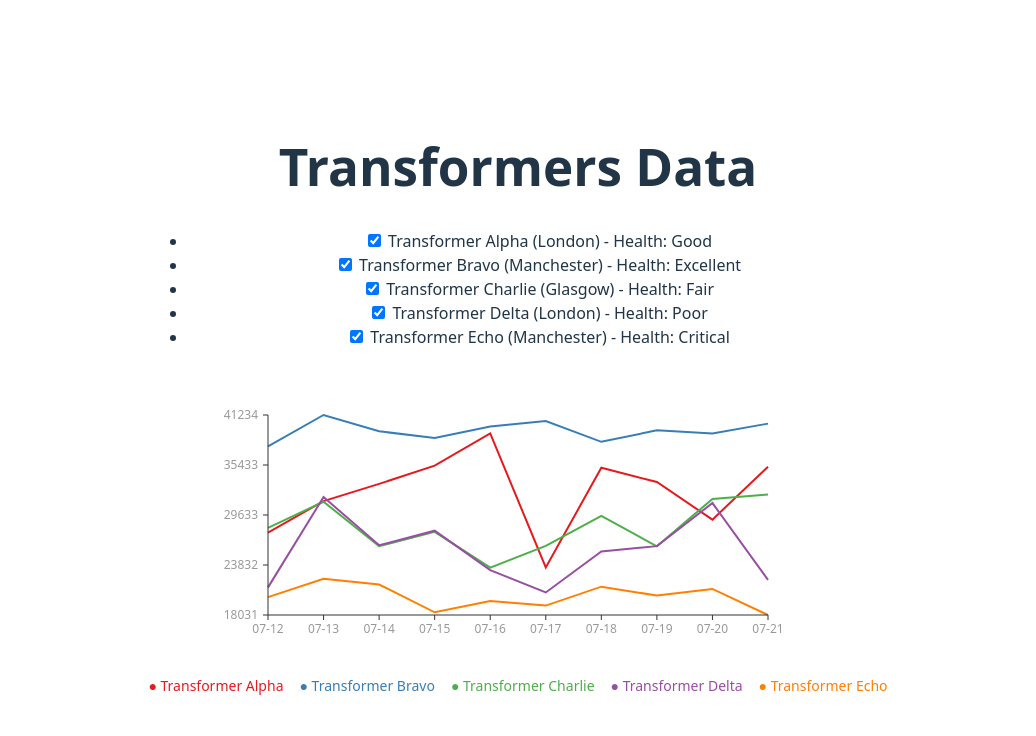
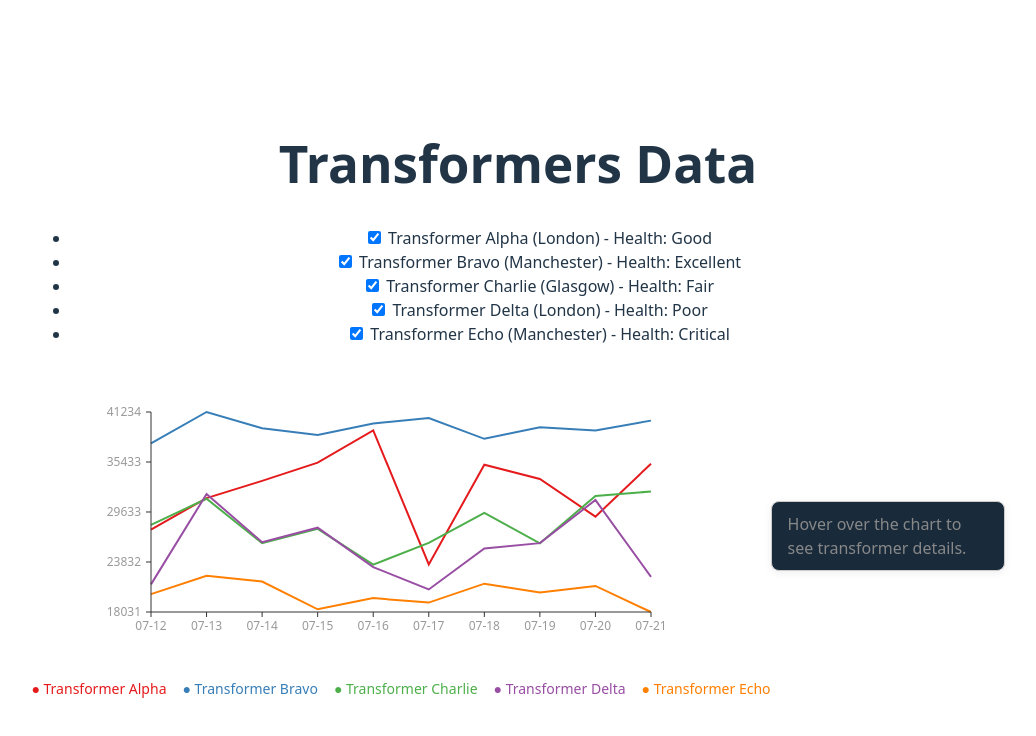
Before and after one commit to ktwist/data-visualiser, a Vue app: page / in a window 1280 px wide. Shown: the top 736 px of the page, without its empty margins (122-1158 px from the left). Built offline with nearby package versions, Linux system fonts and the light colour scheme.

Commit message:
feat: chart info on hover in side panel

```diff
--- a/src/components/VoltageLineChart.vue
+++ b/src/components/VoltageLineChart.vue
@@ -1,6 +1,8 @@
 <template>
-  <div class="chart-container">
-    <svg :width="width" :height="height">
+  <div class="chart-container" style="position: relative;">
+    <!-- Always visible info box below chart -->
+    <div>
+    <svg :width="width" :height="height" @mousemove="onMouseMove" @mouseleave="onMouseLeave">
       <!-- Y-axis ticks and labels -->
       <g v-for="(v, i) in yTicks" :key="'y-tick-' + i">
         <line
@@ -44,9 +46,20 @@
           stroke-width="2"
         />
       </g>
+      <!-- Hover dot for nearest transformer only -->
+      <g v-if="hoverIndex !== null && nearestTransformer">
+        <circle
+          v-if="getDotPosition(nearestTransformer, hoverIndex)"
+          :cx="getDotPosition(nearestTransformer, hoverIndex)?.x"
+          :cy="getDotPosition(nearestTransformer, hoverIndex)?.y"
+          r="5"
+          :fill="getColor(nearestTransformer.assetId)"
+          stroke="#fff"
+          stroke-width="2"
+        />
+      </g>
       <!-- X-axis -->
       <line :x1="padding" :y1="height - padding" :x2="width - padding" :y2="height - padding" stroke="#333" />
-      <!-- Y-axis -->
       <line :x1="padding" :y1="padding" :x2="padding" :y2="height - padding" stroke="#333" />
     </svg>
     <div class="legend">
@@ -55,15 +68,35 @@
       </span>
     </div>
   </div>
+  <div class="hover-info" style="margin-top: 12px;">
+      <template v-if="hoverIndex !== null && nearestTransformer">
+        <div class="hover-title" :style="{ color: getColor(nearestTransformer.assetId) }">
+          ● {{ nearestTransformer.name }}
+        </div>
+        <div><strong>Asset ID:</strong> {{ nearestTransformer.assetId }}</div>
+        <div><strong>Region:</strong> {{ nearestTransformer.region }}</div>
+        <div><strong>Health:</strong> {{ nearestTransformer.health }}</div>
+        <div>
+          <strong>Voltage:</strong> {{ nearestTransformer.lastTenVoltgageReadings[hoverIndex].voltage }}
+        </div>
+        <div>
+          <strong>Time:</strong> {{ nearestTransformer.lastTenVoltgageReadings[hoverIndex].timestamp }}
+        </div>
+      </template>
+      <template v-else>
+        <div style="color: #888;">Hover over the chart to see transformer details.</div>
+      </template>
+    </div>
+  </div>
 </template>
 
 <script lang="ts" setup>
 import type { TransformerAsset } from '../types';
-import { computed } from 'vue';
+import { computed, ref } from 'vue';
 
 const props = defineProps<{
-  transformers: TransformerAsset[];      // selected
-  allTransformers: TransformerAsset[];   // all, for axis scaling and color
+  transformers: TransformerAsset[];
+  allTransformers: TransformerAsset[];
 }>();
 
 const width = 600;
@@ -71,14 +104,12 @@ const height = 300;
 const padding = 50;
 const colors = ['#e41a1c', '#377eb8', '#4daf4a', '#984ea3', '#ff7f00', '#a65628'];
 
-// Use allTransformers for axis scaling
 const allVoltages = computed(() =>
   props.allTransformers.flatMap(t => t.lastTenVoltgageReadings.map(r => Number(r.voltage))).filter(v => !isNaN(v))
 );
 const minV = computed(() => allVoltages.value.length ? Math.min(...allVoltages.value) : 0);
 const maxV = computed(() => allVoltages.value.length ? Math.max(...allVoltages.value) : 1);
 
-// X-axis ticks (timestamps from first transformer in allTransformers)
 const xLabels = computed(() => {
   const first = props.allTransformers[0]?.lastTenVoltgageReadings ?? [];
   return first.map(r => r.timestamp.slice(5, 10)); // MM-DD
@@ -92,7 +123,6 @@ const xTicks = computed(() => {
   }));
 });
 
-// Y-axis ticks (voltage values)
 const yTicks = computed(() => {
   const ticks = 5;
   const values = [];
@@ -129,13 +159,70 @@ function getColor(assetId: number) {
   const idx = props.allTransformers.findIndex(t => t.assetId === assetId);
   return colors[idx % colors.length];
 }
+
+// --- Hover logic ---
+const hoverIndex = ref<number | null>(null);
+const nearestTransformer = ref<TransformerAsset | null>(null);
+
+const DOT_HOVER_RANGE = 18; // px, adjust for sensitivity
+
+function onMouseMove(event: MouseEvent) {
+  const rect = (event.target as SVGSVGElement).getBoundingClientRect();
+  const mouseX = event.clientX - rect.left;
+  const mouseY = event.clientY - rect.top;
+  const count = xLabels.value.length;
+  const stepX = (width - 2 * padding) / (count - 1 || 1);
+
+  // Find closest index
+  let idx = Math.round((mouseX - padding) / stepX);
+  if (idx < 0) idx = 0;
+  if (idx >= count) idx = count - 1;
+  hoverIndex.value = idx;
+
+  // Find the nearest transformer (by vertical distance at this index)
+  let minDist = Infinity;
+  let nearest: TransformerAsset | null = null;
+  for (const t of props.transformers) {
+    const pos = getDotPosition(t, idx);
+    if (pos) {
+      const dist = Math.abs(pos.y - mouseY);
+      if (dist < minDist) {
+        minDist = dist;
+        nearest = t;
+      }
+    }
+  }
+  // Only show if within range
+  nearestTransformer.value = (minDist <= DOT_HOVER_RANGE) ? nearest : null;
+}
+
+function onMouseLeave() {
+  hoverIndex.value = null;
+  nearestTransformer.value = null;
+}
+
+function getDotPosition(transformer: TransformerAsset, idx: number) {
+  const readings = transformer.lastTenVoltgageReadings;
+  if (!readings[idx]) return null;
+  const stepX = (width - 2 * padding) / (readings.length - 1 || 1);
+  const x = padding + idx * stepX;
+  const range = maxV.value - minV.value;
+  let y;
+  if (range === 0) {
+    y = padding + (height - 2 * padding) / 2;
+  } else {
+    y = padding + ((maxV.value - Number(readings[idx].voltage)) / range) * (height - 2 * padding);
+  }
+  return { x, y };
+}
 </script>
 
 <style scoped>
 .chart-container {
   display: flex;
-  flex-direction: column;
+  /* flex-direction: column; */
   align-items: center;
+  position: relative;
 }
 .legend {
   margin-top: 10px;
@@ -143,4 +230,24 @@ function getColor(assetId: number) {
   gap: 16px;
   font-size: 14px;
 }
+.hover-info {
+  /* position: absolute; */
+  width: 200px;
+  left: 0;
+  right: 0;
+  margin: 0 auto;
+  top: 0;
+  background: #192a3b;
+  border: 1px solid #ccc;
+  border-radius: 8px;
+  box-shadow: 0 2px 8px rgba(0,0,0,0.07);
+  padding: 10px 16px;
+  pointer-events: none;
+  z-index: 10;
+  text-align: left;
+}
+.hover-title {
+  font-weight: bold;
+  margin-bottom: 4px;
+}
 </style>
```
